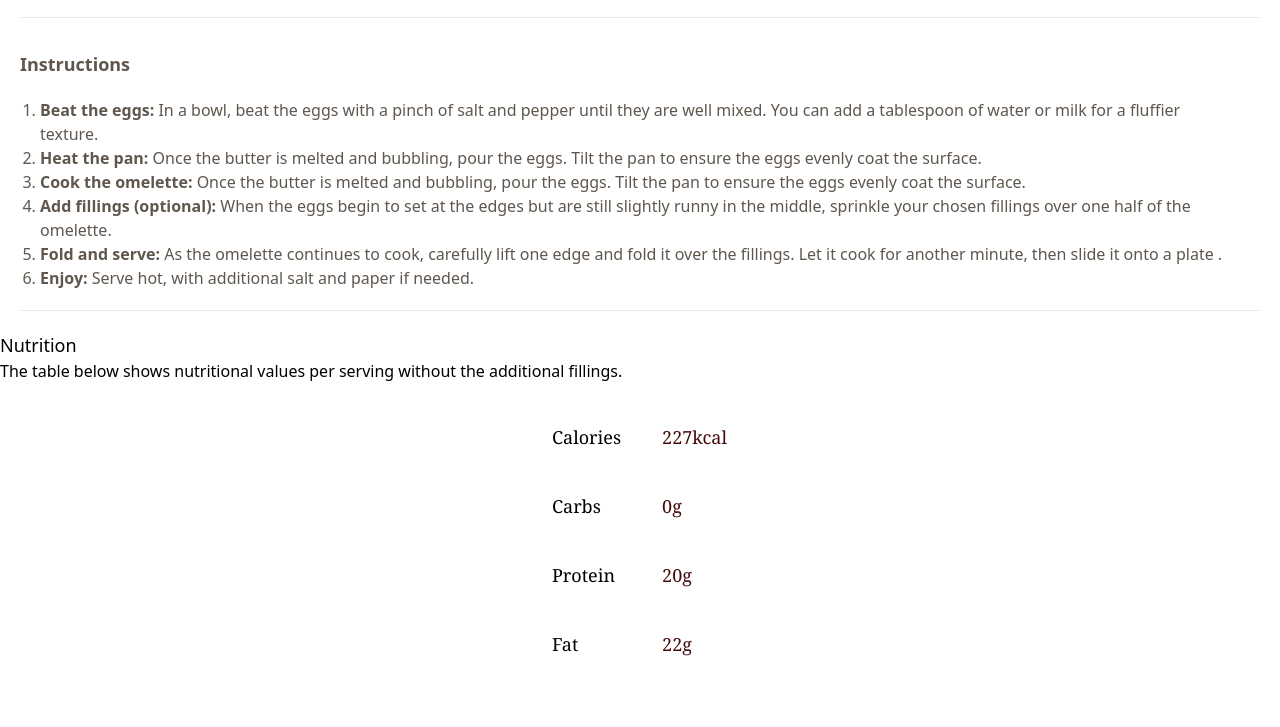
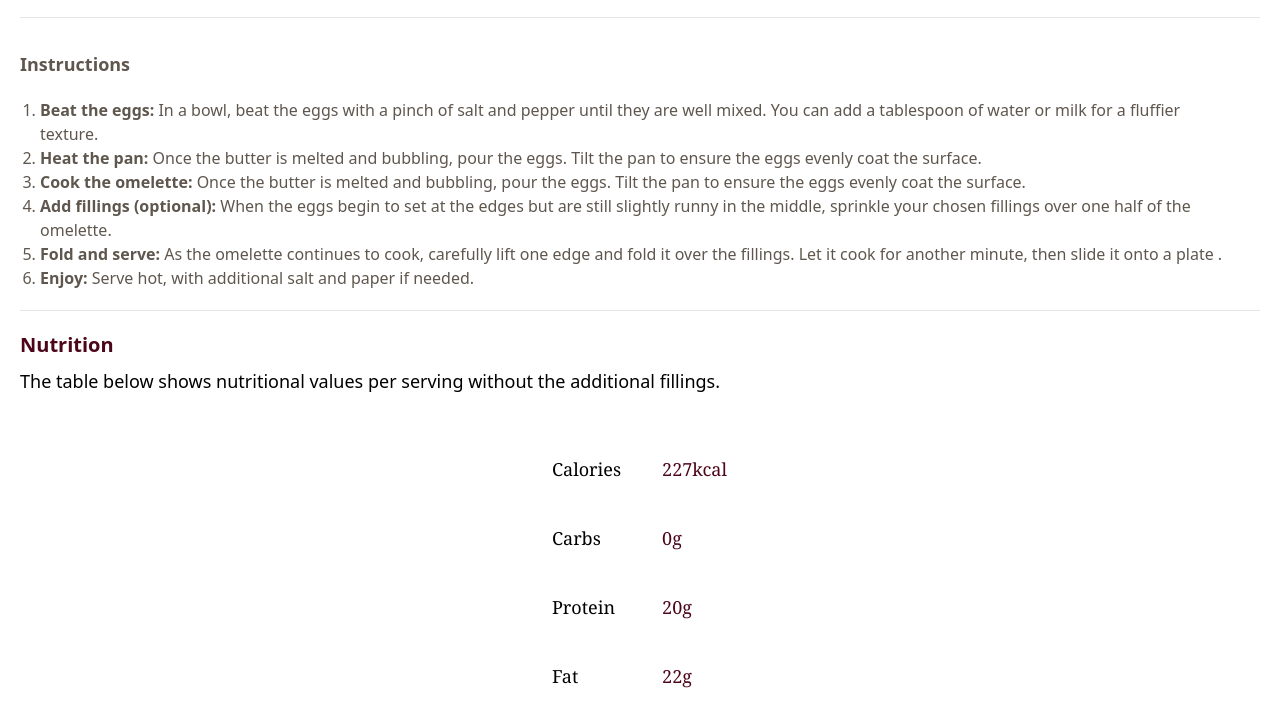
Before and after one commit to Miron-Silviu/main-recipe, a website: page docs/index.html in a window 1280 px wide. Shown: the part 1196-1923 px from the top of the page. Before the commit the page ends 1895 px from the top, so only its background shows below. Drawn offline with Linux system fonts and the light colour scheme.

Commit message:
Build :Create nutrition-info-contanier and add  style to it.

```diff
--- a/docs/index.html
+++ b/docs/index.html
@@ -101,29 +101,31 @@
         <hr class="instructions-horizontal mt-5" />
       </div>
       <div class="Nutrition-container">
-        <h3>Nutrition</h3>
-        <p>
-          The table below shows nutritional values per serving without the
-          additional fillings.
-        </p>
+        <div class="nutrition-inf0-container m-5 ">
+          <h3 class="font-bold text-rose-950 pb-2 text-xl ">Nutrition</h3>
+          <p class="text-lg ">
+            The table below shows nutritional values per serving without the
+            additional fillings.
+          </p>
+        </div>
         <table class="table-auto  flex justify-center mr-10 mb-10">
           <tbody class="text-lg font-serif">
             <tr>
               <td class="p-10  ">Calories</td>
-              <td class="text-red-950">227kcal</td>
+              <td class="text-rose-950">227kcal</td>
             </tr>
 
             <tr>
               <td class="px-10">Carbs</td>
-              <td class="text-red-950">0g</td>
+              <td class="text-rose-950">0g</td>
             </tr>
             <tr>
               <td class=" p-10">Protein</td>
-              <td class="text-red-950">20g</td>
+              <td class="text-rose-950">20g</td>
             </tr>
             <tr>
               <td class="px-10">Fat</td>
-              <td class="text-red-950">22g</td>
+              <td class="text-rose-950">22g</td>
             </tr>
           </tbody>
         </table>
```
Also changed, not shown: docs/style.css.
